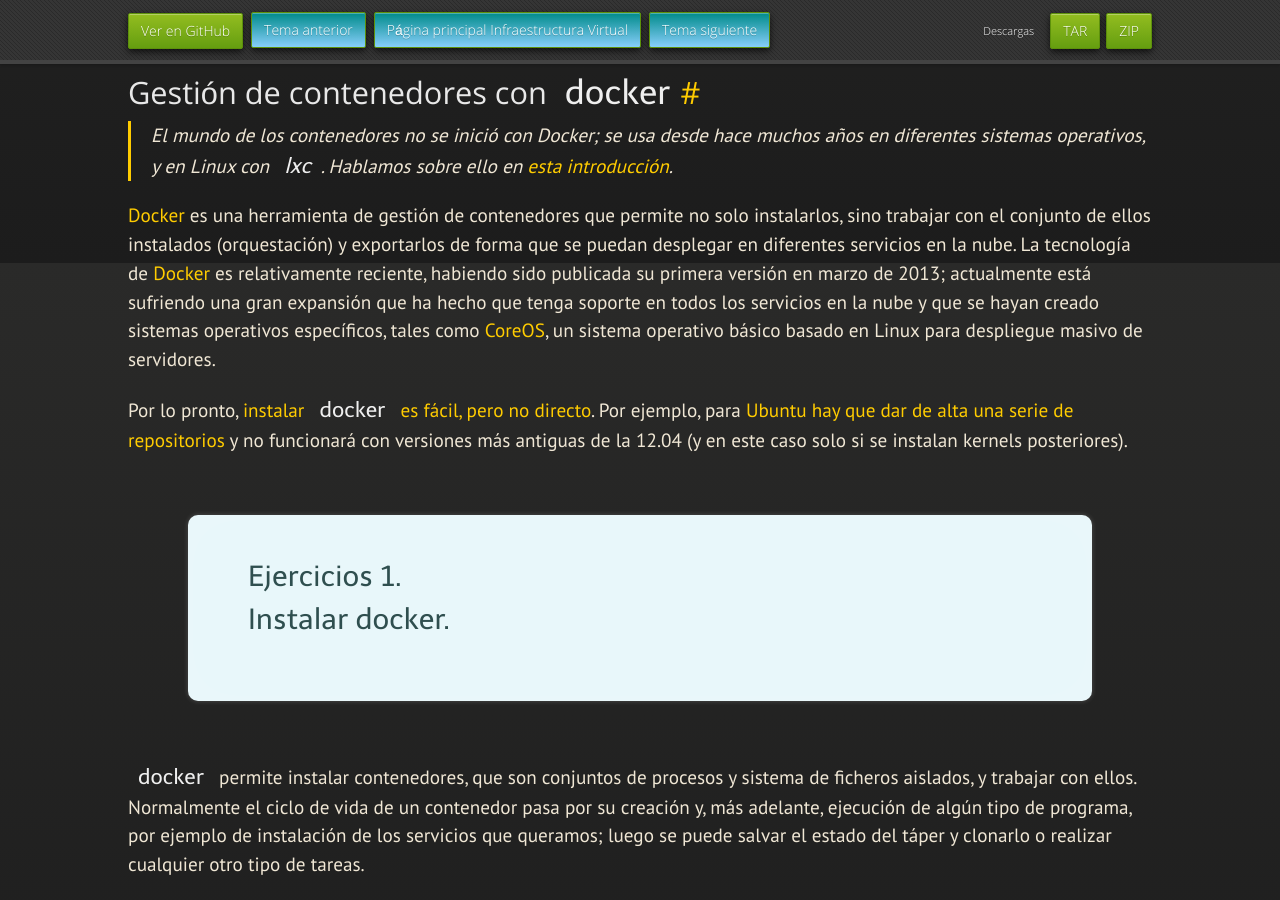
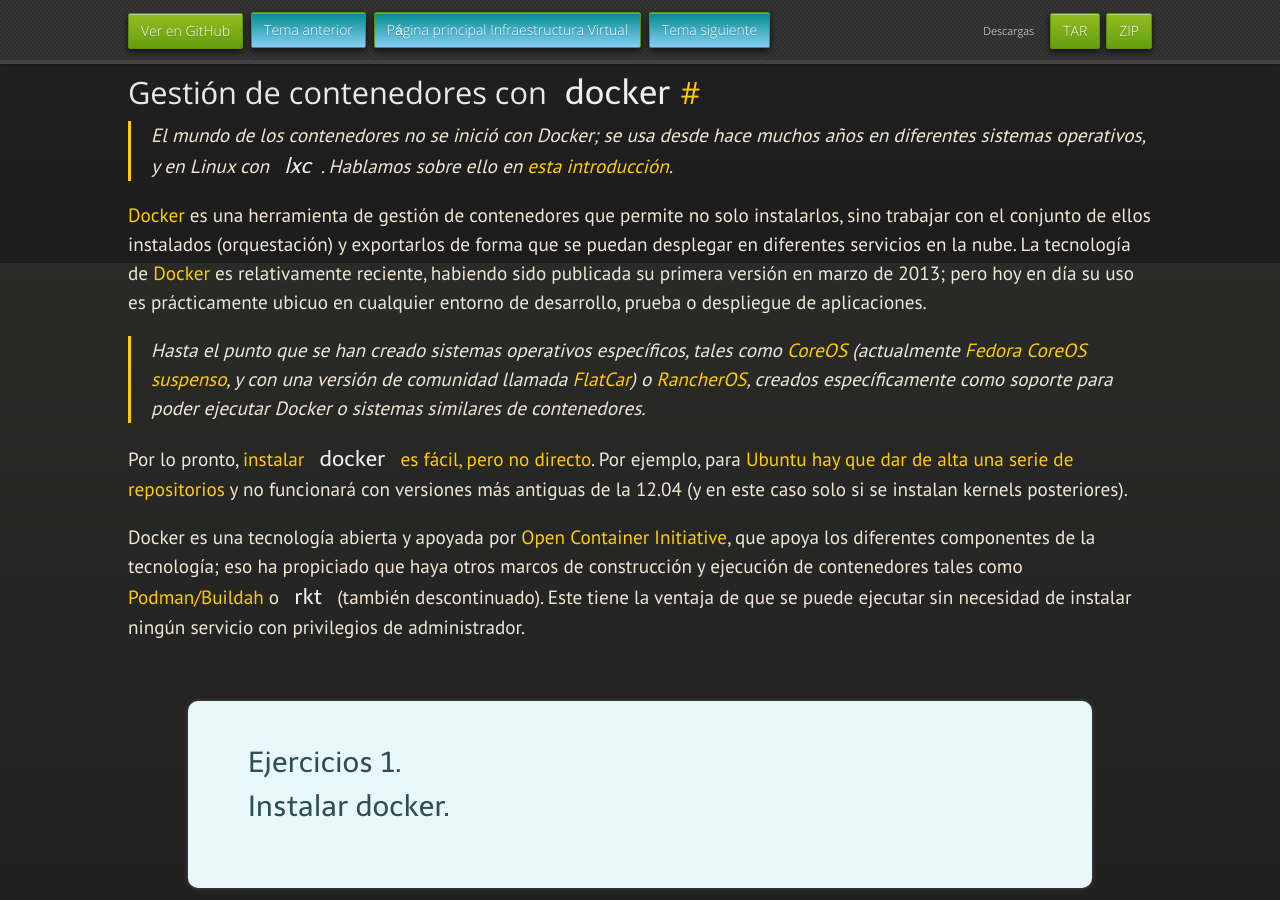
Before and after one commit to JJ/IV, a Jekyll site: the page built from documentos/temas/Contenedores.md, in a window 1280 px wide and 900 px high, scrolled down 1537 px. Built offline with Jekyll 4.4.1, drawn with Linux system fonts in a browser that asks for light colours; nearby versions of some CDN libraries; some web fonts are replaced; our own code applies the rules of GitHub Pages for plain Markdown files.

Commit message:
Sync documentos/temas/Contenedores.md de master a gh-pages

```diff
--- a/documentos/temas/Contenedores.md
+++ b/documentos/temas/Contenedores.md
@@ -58,10 +58,16 @@
 diferentes servicios en la nube. La tecnología de
 [Docker](https://en.wikipedia.org/wiki/Docker_%28software%29) es relativamente
 reciente, habiendo sido publicada su primera versión en marzo de 2013;
-actualmente está sufriendo una gran expansión que ha hecho que tenga soporte en
-todos los servicios en la nube y que se hayan creado sistemas operativos
-específicos, tales como [CoreOS](https://coreos.com/), un sistema operativo
-básico basado en Linux para despliegue masivo de servidores.
+pero hoy en día su uso es prácticamente ubicuo en cualquier entorno de
+desarrollo, prueba o despliegue de aplicaciones.
+
+> Hasta el punto que se han creado sistemas operativos específicos,
+> tales como [CoreOS](https://coreos.com/)
+> (actualmente [Fedora CoreOS suspenso](https://coreos.com/os/eol/), y
+> con una versión de comunidad llamada [FlatCar](https://www.flatcar-linux.org/))
+> o [RancherOS](https://rancher.com/docs/os/v1.x/en/), creados
+> específicamente como soporte para poder ejecutar Docker o sistemas
+> similares de contenedores.
 
 Por lo pronto,
 [instalar `docker` es fácil, pero no directo](https://www.docker.com/). Por
@@ -69,6 +75,18 @@
 [Ubuntu hay que dar de alta una serie de repositorios](https://docs.docker.com/engine/installation/linux/ubuntulinux/)
 y no funcionará con versiones más antiguas de la 12.04 (y en este caso solo si
 se instalan kernels posteriores).
+
+Docker es una tecnología abierta y apoyada
+por [Open Container Initiative](https://opencontainers.org/), que
+apoya los diferentes componentes de la tecnología; eso ha propiciado
+que haya otros marcos de construcción y ejecución de contenedores
+tales
+como
+[Podman/Buildah](https://developers.redhat.com/blog/2019/02/21/podman-and-buildah-for-docker-users/) o
+[`rkt`](https://coreos.com/rkt/) (también descontinuado). Este
+tiene la ventaja de que se puede
+ejecutar sin necesidad de instalar ningún servicio con privilegios de
+administrador.
 
 <div class='ejercicios' markdown='1'>
 
```
